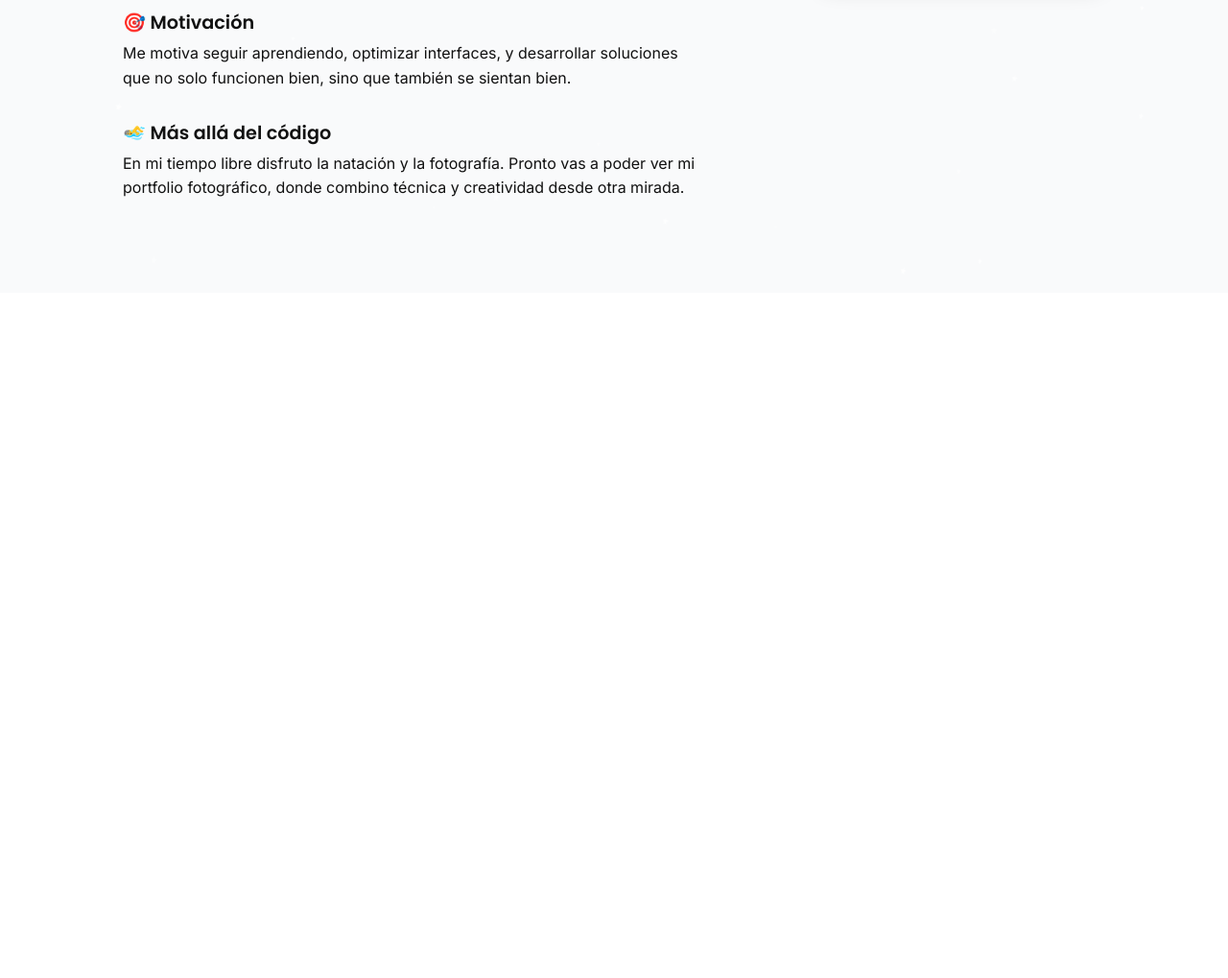
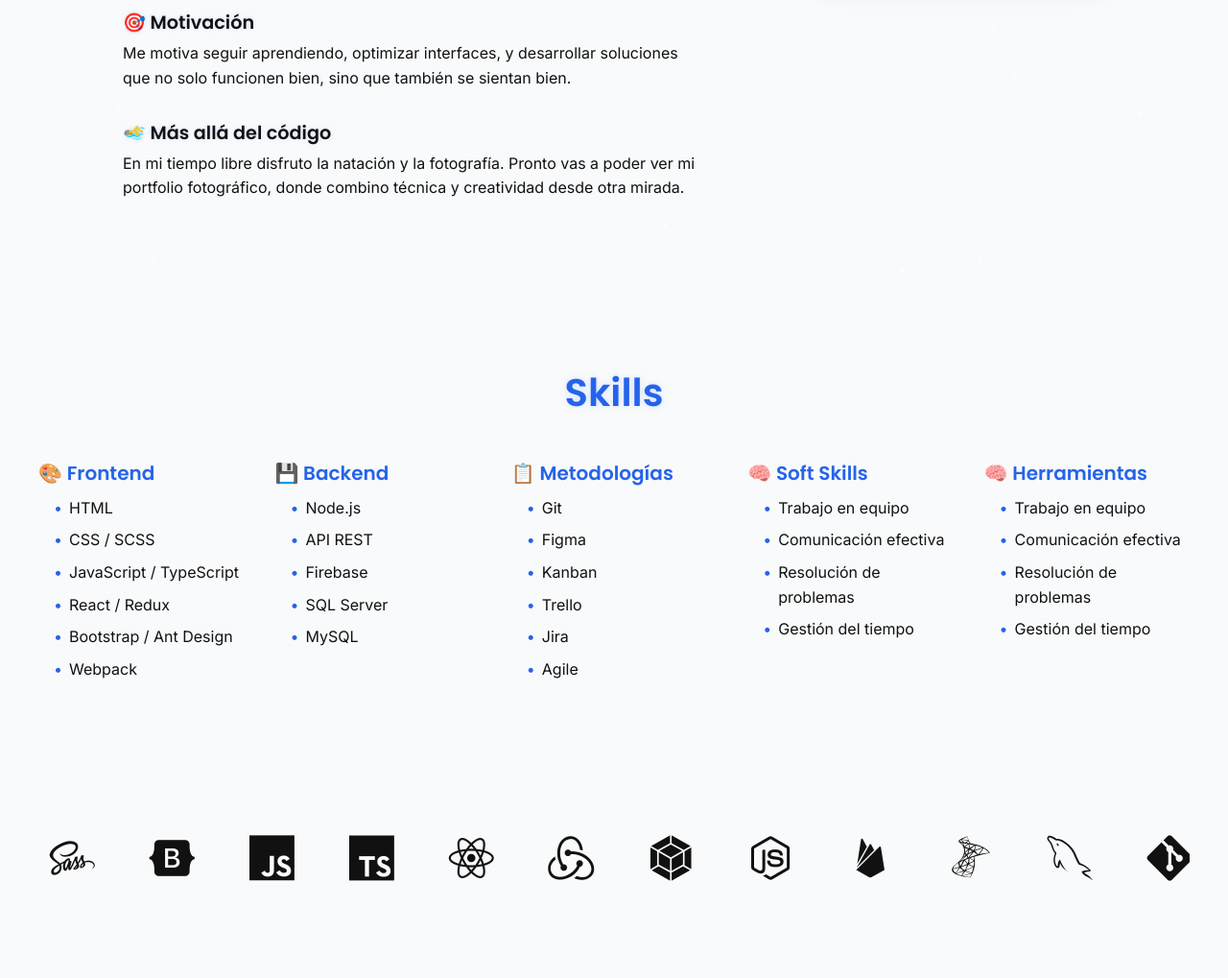
Before and after one commit to maw506/portfolio_astro, an Astro site: page / in a window 1280 px wide. Shown: the part 1514-2533 px from the top of the page at 96% size. Before the commit the page ends 1819 px from the top, so only its background shows below. Built offline with nearby package versions, Linux system fonts and the light colour scheme; Astro itself is replaced by a stand-in of ours.

Commit message:
seccion skills con particulas

```diff
--- a/package.json
+++ b/package.json
@@ -19,6 +19,7 @@
     "aos": "^2.3.4",
     "astro": "^5.5.5",
     "lucide-react": "^0.485.0",
+    "swiper": "^11.2.6",
     "typescript": "^5.8.2"
   },
   "devDependencies": {
--- /dev/null
+++ b/src/components/ReactComponents/CodeParticles.tsx
@@ -0,0 +1,70 @@
+import { useEffect, useState } from "react";
+
+const CODE_SNIPPETS = [
+  "{}",
+  "</>",
+  "() => {}",
+  "const",
+  "let",
+  "type",
+  "return",
+  "async",
+  "<> </>",
+  "React",
+  "Vue",
+  "nodeJs",
+  "TypeScript",
+  "JavaScript",
+  "SQL server",
+  "Sass",
+  "html",
+  "css",
+  "010111",
+];
+
+type Particle = {
+  id: number;
+  text: string;
+  top: string;
+  left: string;
+  size: number;
+  delay: number;
+  duration: number;
+};
+
+export default function CodeParticles({ count = 12 }: { count?: number }) {
+  const [particles, setParticles] = useState<Particle[]>([]);
+
+  useEffect(() => {
+    const newParticles = Array.from({ length: count }, (_, i) => ({
+      id: i,
+      text: CODE_SNIPPETS[Math.floor(Math.random() * CODE_SNIPPETS.length)],
+      top: `${Math.random() * 100}%`,
+      left: `${Math.random() * 100}%`,
+      size: Math.random() * 18 + 12,
+      delay: Math.random() * 6,
+      duration: Math.random() * 6 + 6,
+    }));
+    setParticles(newParticles);
+  }, [count]);
+
+  return (
+    <div className="code-particles-wrapper">
+      {particles.map(({ id, text, top, left, size, delay, duration }) => (
+        <span
+          key={id}
+          className="code-particle"
+          style={{
+            top,
+            left,
+            fontSize: `${size}px`,
+            animationDelay: `${delay}s`,
+            animationDuration: `${duration}s`,
+          }}
+        >
+          {text}
+        </span>
+      ))}
+    </div>
+  );
+}
--- /dev/null
+++ b/src/components/ReactComponents/SkillIcon.tsx
@@ -0,0 +1,16 @@
+import { Tooltip } from "antd";
+
+type Props = {
+  name: string;
+  icon: string;
+};
+
+export default function SkillIcon({ name, icon }: Props) {
+  return (
+    <Tooltip title={name} placement="top">
+      <div className="skill-icon">
+        <i className={`devicon-${icon}-plain`} />
+      </div>
+    </Tooltip>
+  );
+}
--- /dev/null
+++ b/src/components/ReactComponents/SkillsCarousel.tsx
@@ -0,0 +1,49 @@
+import { Swiper, SwiperSlide } from "swiper/react";
+import { Autoplay } from "swiper/modules";
+import "swiper/css";
+import SkillIcon from "./SkillIcon";
+
+const skills = [
+  { name: "HTML", icon: "html5" },
+  { name: "CSS", icon: "css3" },
+  { name: "SCSS", icon: "sass" },
+  { name: "Bootstrap", icon: "bootstrap" },
+  { name: "JavaScript", icon: "javascript" },
+  { name: "TypeScript", icon: "typescript" },
+  { name: "React", icon: "react" },
+  { name: "Redux", icon: "redux" },
+  { name: "Webpack", icon: "webpack" },
+  { name: "Node.js", icon: "nodejs" },
+  { name: "Firebase", icon: "firebase" },
+  { name: "SQL Server", icon: "microsoftsqlserver" },
+  { name: "MySQL", icon: "mysql" },
+  { name: "Git", icon: "git" },
+  { name: "Figma", icon: "figma" },
+  { name: "Trello", icon: "trello" },
+  { name: "Jira", icon: "jira" },
+];
+
+export default function SkillsCarousel() {
+  return (
+    <Swiper
+      slidesPerView={"auto"}
+      spaceBetween={24}
+      loop={true}
+      speed={5000}
+      autoplay={{
+        delay: 0,
+        disableOnInteraction: false,
+      }}
+      freeMode={true}
+      grabCursor={true}
+      modules={[Autoplay]}
+      className="skills-swiper"
+    >
+      {skills.map((skill, index) => (
+        <SwiperSlide key={index} style={{ width: "auto" }}>
+          <SkillIcon name={skill.name} icon={skill.icon} />
+        </SwiperSlide>
+      ))}
+    </Swiper>
+  );
+}
--- a/src/components/Skills.astro
+++ b/src/components/Skills.astro
@@ -0,0 +1,93 @@
+---
+import "../styles/components/_skills.scss";
+import SkillsCarousel from "../components/ReactComponents/SkillsCarousel.tsx";
+import CodeParticles from "../components/ReactComponents/CodeParticles.tsx";
+---
+
+<section id="skills" class="skills-section">
+    <CodeParticles client:load count={20} />
+
+  <div class="container">
+    <h2 class="section-title" data-aos="fade-up">Skills</h2>
+
+    <div class="skills-lists" data-aos="fade-up" data-aos-delay="100">
+      <div class="skills-column">
+        <h3>🎨 Frontend</h3>
+        <ul class="skills-list">
+          <li>HTML</li>
+          <li>CSS / SCSS</li>
+          <li>JavaScript / TypeScript</li>
+          <li>React / Redux</li>
+          <li>Bootstrap / Ant Design</li>
+          <li>Webpack</li>
+        </ul>
+      </div>
+
+      <div class="skills-column">
+        <h3>💾 Backend</h3>
+        <ul class="skills-list">
+          <li>Node.js</li>
+          <li>API REST</li>
+          <li>Firebase</li>
+          <li>SQL Server</li>
+          <li>MySQL</li>
+        </ul>
+      </div>
+
+      <div class="skills-column">
+        <h3>📋 Metodologías</h3>
+        <ul class="skills-list">
+          <li>Git</li>
+          <li>Figma</li>
+          <li>Kanban</li>
+          <li>Trello</li>
+          <li>Jira</li>
+          <li>Agile</li>
+        </ul>
+      </div>
+
+      <div class="skills-column">
+        <h3>🧠 Soft Skills</h3>
+        <ul class="skills-list">
+          <li>Trabajo en equipo</li>
+          <li>Comunicación efectiva</li>
+          <li>Resolución de problemas</li>
+          <li>Gestión del tiempo</li>
+        </ul>
+      </div>
+
+      <div class="skills-column">
+        <h3>🧠 Herramientas</h3>
+        <ul class="skills-list">
+          <li>Trabajo en equipo</li>
+          <li>Comunicación efectiva</li>
+          <li>Resolución de problemas</li>
+          <li>Gestión del tiempo</li>
+        </ul>
+      </div>
+    </div>
+
+    <SkillsCarousel client:load />
+
+    <!-- Carrusel de íconos (próximamente integrable con swiper o react-slick) -->
+    <!-- <div class="skills-carousel" data-aos="fade-up" data-aos-delay="200">
+      <SkillIcon name="HTML" icon="html5" />
+      <SkillIcon name="CSS" icon="css3" />
+      <SkillIcon name="SCSS" icon="sass" />
+      <SkillIcon name="Bootstrap" icon="bootstrap" />
+      <SkillIcon name="JavaScript" icon="javascript" />
+      <SkillIcon name="TypeScript" icon="typescript" />
+      <SkillIcon name="React" icon="react" />
+      <SkillIcon name="Redux" icon="redux" />
+      <SkillIcon name="Webpack" icon="webpack" />
+      <SkillIcon name="Node.js" icon="nodejs" />
+      <SkillIcon name="Firebase" icon="firebase" />
+      <SkillIcon name="SQL Server" icon="microsoftsqlserver" />
+      <SkillIcon name="MySQL" icon="mysql" />
+      <SkillIcon name="Git" icon="git" />
+      <SkillIcon name="Figma" icon="figma" />
+      <SkillIcon name="Trello" icon="trello" />
+      <SkillIcon name="Jira" icon="jira" />
+    </div> -->
+  </div>
+</section>
--- a/src/layouts/MainLayout.astro
+++ b/src/layouts/MainLayout.astro
@@ -18,6 +18,10 @@ import Header from "./Header.astro";
       href="https://fonts.googleapis.com/css2?family=Inter:wght@400;500;600&family=Poppins:wght@600;700&display=swap"
       rel="stylesheet"
     />
+    <link
+      rel="stylesheet"
+      href="https://cdn.jsdelivr.net/gh/devicons/devicon@v2.15.1/devicon.min.css"
+    />
   </head>
   <body>
     <main class="site-wrapper">
--- a/src/pages/index.astro
+++ b/src/pages/index.astro
@@ -17,7 +17,7 @@ import "../styles/main.scss";
   </section>
 
   <section id="about" class="full-screen"><About /></section>
-  <section id="skills"><Skills /></section>
+  <section id="skills" class="full-screen"><Skills /></section>
   <section id="education"><Education /></section>
   <section id="projects"><ProjectsDev /><ProjectsDesing /></section>
   <section id="contact"><Contact /></section>
--- a/src/styles/components/_about.scss
+++ b/src/styles/components/_about.scss
@@ -29,6 +29,8 @@
         font-size: 3rem;
         color: var(--primary-color);
         margin-bottom: variables.$spacing-md;
+        text-shadow: 0 0 3px rgba(100, 150, 255, 0.4);
+        animation: glowPulse 4s ease-in-out infinite;
       }
 
       .block {
@@ -41,6 +43,8 @@
           display: flex;
           align-items: center;
           gap: 0.5rem;
+          text-shadow: 0 0 4px rgba(100, 150, 255, 0.4);
+          animation: glowPulse 5s ease-in-out infinite;
         }
 
         p {
@@ -56,6 +60,10 @@
       align-items: center;
       position: relative;
 
+      &:hover {
+        transform: scale(1.2) rotate(-1.8deg);
+        transition: transform 0.5s ease;
+      }
       img {
         width: 450px;
         max-width: 100%;
@@ -63,7 +71,6 @@
         box-shadow: 0 8px 24px rgba(0, 0, 0, 0.2);
         animation: floaty 4s ease-in-out infinite;
 
-        // Opcional: brillo animado detrás
         &::after {
           content: "";
           position: absolute;
@@ -112,3 +119,21 @@
     transform: scale(1);
   }
 }
+
+@keyframes glowPulse {
+  0% {
+    text-shadow:
+      0 0 3px rgba(100, 150, 255, 0.1),
+      0 0 6px rgba(100, 150, 255, 0.05);
+  }
+  50% {
+    text-shadow:
+      0 0 8px rgba(100, 150, 255, 0.25),
+      0 0 12px rgba(100, 150, 255, 0.15);
+  }
+  100% {
+    text-shadow:
+      0 0 3px rgba(100, 150, 255, 0.1),
+      0 0 6px rgba(100, 150, 255, 0.05);
+  }
+}
--- /dev/null
+++ b/src/styles/components/_skills.scss
@@ -0,0 +1,144 @@
+.skills-section {
+  padding: 5rem 2rem;
+  background-color: var(--bg-color);
+  color: var(--text-color);
+  position: relative;
+  overflow: hidden;
+
+  .container {
+    max-width: 1200px;
+    margin: 0 auto;
+  }
+
+  .section-title {
+    font-size: 2.5rem;
+    margin-bottom: 3rem;
+    text-align: center;
+    color: var(--primary-color);
+    animation: glowPulse 8s ease-in-out infinite;
+    text-shadow: 0 0 4px rgba(100, 150, 255, 0.15);
+  }
+
+  .skills-lists {
+    display: grid;
+    grid-template-columns: repeat(auto-fit, minmax(200px, 1fr));
+    gap: 2rem;
+    margin-bottom: 4rem;
+  }
+
+  .skills-column {
+    h3 {
+      font-size: 1.25rem;
+      color: var(--primary-color);
+      margin-bottom: 0.75rem;
+      display: flex;
+      align-items: center;
+      gap: 0.5rem;
+    }
+
+    .skills-list {
+      list-style: none;
+      padding-left: 1rem;
+      display: flex;
+      flex-direction: column;
+      gap: 0.5rem;
+
+      li {
+        position: relative;
+        color: var(--text-color-light);
+        padding-left: 1rem;
+
+        &::before {
+          content: "•";
+          position: absolute;
+          left: 0;
+          color: var(--primary-color);
+        }
+      }
+    }
+  }
+
+  .skills-carousel {
+    display: flex;
+    flex-wrap: wrap;
+    gap: 1.5rem;
+    justify-content: center;
+    align-items: center;
+
+    .skill-icon {
+      font-size: 3rem;
+      transition:
+        transform 0.3s ease,
+        filter 0.3s ease;
+
+      &:hover {
+        transform: scale(1.15);
+        filter: drop-shadow(0 0 6px rgba(64, 150, 255, 0.4));
+      }
+    }
+  }
+}
+
+.skills-swiper {
+  margin-top: 150px;
+  padding: 2rem 0;
+  .swiper-slide {
+    display: flex;
+    justify-content: center;
+    align-items: center;
+  }
+
+  .skill-icon {
+    font-size: 3rem;
+    margin: 0 1rem;
+    transition:
+      transform 0.3s ease,
+      filter 0.3s ease;
+
+    &:hover {
+      transform: scale(1.15);
+      filter: drop-shadow(0 0 6px rgba(64, 150, 255, 0.4));
+    }
+  }
+}
+
+.code-particles-wrapper {
+  position: absolute;
+  top: 0;
+  left: 0;
+  width: 100%;
+  height: 100%;
+  pointer-events: none;
+  z-index: 0;
+  overflow: hidden;
+}
+
+.code-particle {
+  position: absolute;
+  color: rgba(255, 255, 255, 0.08);
+  font-weight: 600;
+  font-family: monospace;
+  white-space: nowrap;
+  animation: codeFloat ease-in-out infinite;
+  user-select: none;
+  opacity: 0;
+  transform: translateY(0);
+}
+
+@keyframes codeFloat {
+  0% {
+    opacity: 0;
+    transform: translateY(0) scale(1);
+  }
+  25% {
+    opacity: 0.6;
+  }
+  50% {
+    opacity: 0.3;
+    transform: translateY(-10px) scale(1.05);
+  }
+  100% {
+    opacity: 0;
+    transform: translateY(-20px) scale(1);
+  }
+}
```
Also changed, not shown: 1 other file.
